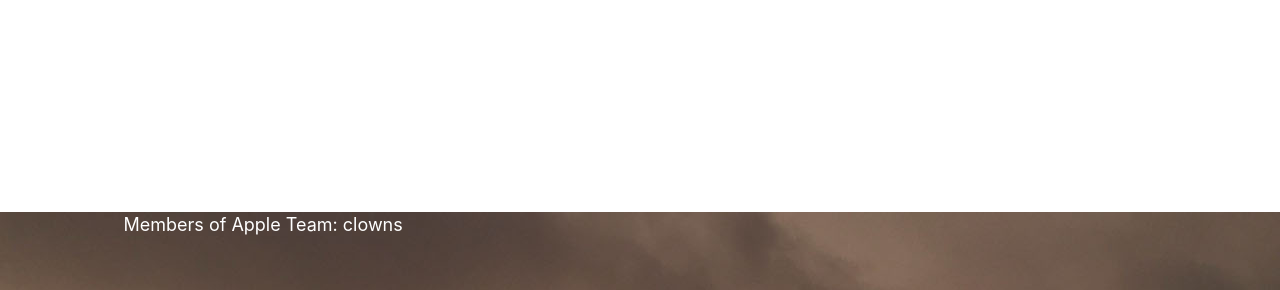
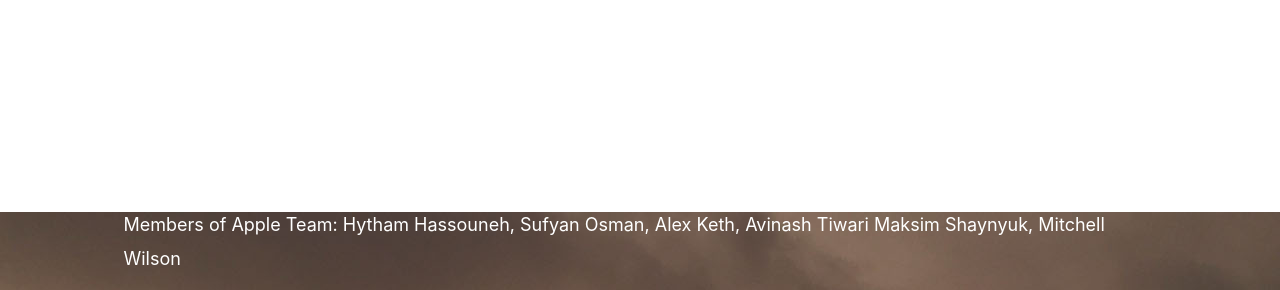
Before and after one commit to purewar/CSC131_Team_Apple-, a plain HTML site: page index.html in a window 1280 px wide. Shown: the part 2572-2862 px from the top of the page. Drawn offline with Linux system fonts and the light colour scheme.

Commit message:
Add files via upload

```diff
--- a/index.html
+++ b/index.html
@@ -206,7 +206,8 @@
                   <div class="tm-underline-inner"></div>
                 </div>
                 <p class="mb-5">
-                  Members of Apple Team: clowns
+                  Members of Apple Team: Hytham Hassouneh, Sufyan Osman, Alex Keth, Avinash Tiwari
+					 Maksim Shaynyuk, Mitchell Wilson
                 </p>
             </div>
 
```
